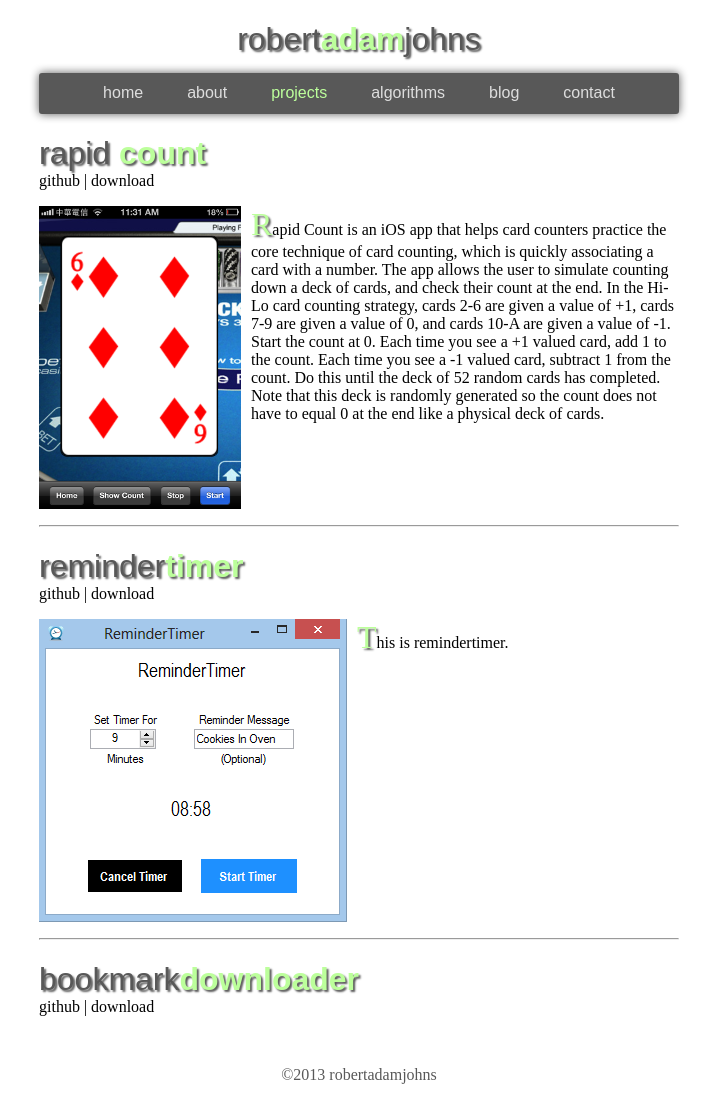
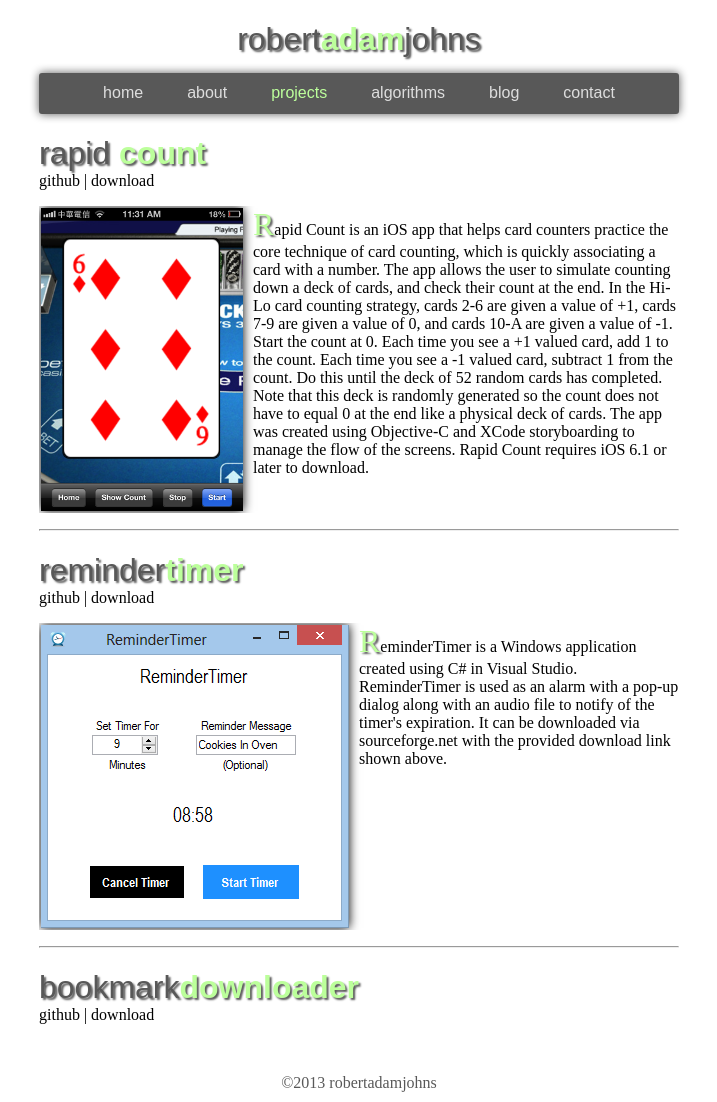
Before and after one commit to rajohns08/MyWebsite, a plain HTML site: page projects.html in a window 1280 px wide. Shown: the whole page, without its empty margins (281-998 px from the left). Drawn offline with Linux system fonts and the light colour scheme.

Commit message:
-updated projects page

```diff
--- a/css/index.css
+++ b/css/index.css
@@ -98,7 +98,7 @@ footer {													/* copyright 2013 robertadamjohns */
 /******************************/
 #aboutImage {
 	float: left;											/* float left so text will be on right of image starting at top of image */
-	margin-right: 10px;										/* separate text from image 10px horizontally */
+	margin: 2px 10px 2px 2px;								/* separate text from image 10px horizontally. also add 2px margin on other sides so that shadow will show */
 	width: 149px;											/* add width and height to be exactly size of picture so we can put shadow around picture */
 	height: 144px;
 	box-shadow: 0px 0px 10px #000000;
@@ -151,15 +151,19 @@ footer {													/* copyright 2013 robertadamjohns */
 
 #rapidImage {
 	float: left;											/* float left so that text on the right will start at top of image */
-	margin-right: 10px;										/* make the text 10px away from image horizontally */
-/*	width: 149px;
-	height: 144px;
-	box-shadow: 0px 0px 10px #000000;*/
+	margin: 2px 10px 2px 2px;								/* separate text from image 10px horizontally. also add 2px margin on other sides so that shadow will show */
+	width: 202px;
+	height: 303px;
+	box-shadow: 0px 0px 10px #000000;
 }
 
 #reminderImage {
 	float: left;											/* float left so that text on the right will start at top of image */
-	margin-right: 10px;										/* make the text 10px away from image horizontally */
+	margin: 2px 10px 2px 2px;								/* separate text from image 10px horizontally. also add 2px margin on other sides so that shadow will show */
+	width: 308px;
+	height: 303px;
+	box-shadow: 0px 0px 10px #000000;
+
 }
 /****************************************/
 /* end of css specific to projects page */
--- a/projects.html
+++ b/projects.html
@@ -1,7 +1,7 @@
 <!DOCTYPE html>
 <html>
 	<head>
-		<meta name="description" content="Adam Johns personal website for his software projects such as remindertimer, rapid count, and bookmarkdownloader">
+		<meta name="description" content="Robert Adam Johns personal website for his software projects such as remindertimer, rapid count, and bookmarkdownloader">
 		<title>Home</title>
 		<link rel="stylesheet" type="text/css" href="css/index.css">
 	</head>
@@ -24,7 +24,7 @@
 			</ul>
 			<p class="rootParagraph">
 				<img id="rapidImage" src="images/rapidcount.png" alt="rapid count" title="rapid count version 1.0">
-				Rapid Count is an iOS app that helps card counters practice the core technique of card counting, which is quickly associating a card with a number. The app allows the user to simulate counting down a deck of cards, and check their count at the end. In the Hi-Lo card counting strategy, cards 2-6 are given a value of +1, cards 7-9 are given a value of 0, and cards 10-A are given a value of -1. Start the count at 0. Each time you see a +1 valued card, add 1 to the count. Each time you see a -1 valued card, subtract 1 from the count. Do this until the deck of 52 random cards has completed. Note that this deck is randomly generated so the count does not have to equal 0 at the end like a physical deck of cards.
+				Rapid Count is an iOS app that helps card counters practice the core technique of card counting, which is quickly associating a card with a number. The app allows the user to simulate counting down a deck of cards, and check their count at the end. In the Hi-Lo card counting strategy, cards 2-6 are given a value of +1, cards 7-9 are given a value of 0, and cards 10-A are given a value of -1. Start the count at 0. Each time you see a +1 valued card, add 1 to the count. Each time you see a -1 valued card, subtract 1 from the count. Do this until the deck of 52 random cards has completed. Note that this deck is randomly generated so the count does not have to equal 0 at the end like a physical deck of cards. The app was created using Objective-C and XCode storyboarding to manage the flow of the screens. Rapid Count requires iOS 6.1 or later to download.
 			</p>
 			<hr>
 			<h1 class="projectHeaders">reminder<p>timer</p></h1>
@@ -35,7 +35,7 @@
 			</ul>
 			<p class="rootParagraph">
 				<img id="reminderImage" src="images/remindertimer.png" alt="remindertimer" title="remindertimer version 2.0">
-				This is remindertimer.
+				ReminderTimer is a Windows application created using C# in Visual Studio. ReminderTimer is used as an alarm with a pop-up dialog along with an audio file to notify of the timer's expiration. It can be downloaded via sourceforge.net with the provided download link shown above.
 			</p>
 			<hr>
 			<h1 class="projectHeaders">bookmark<p>downloader</p></h1>
```
Also changed, not shown: about.html (+1 -1 lines), index.html (+1 -1 lines).
